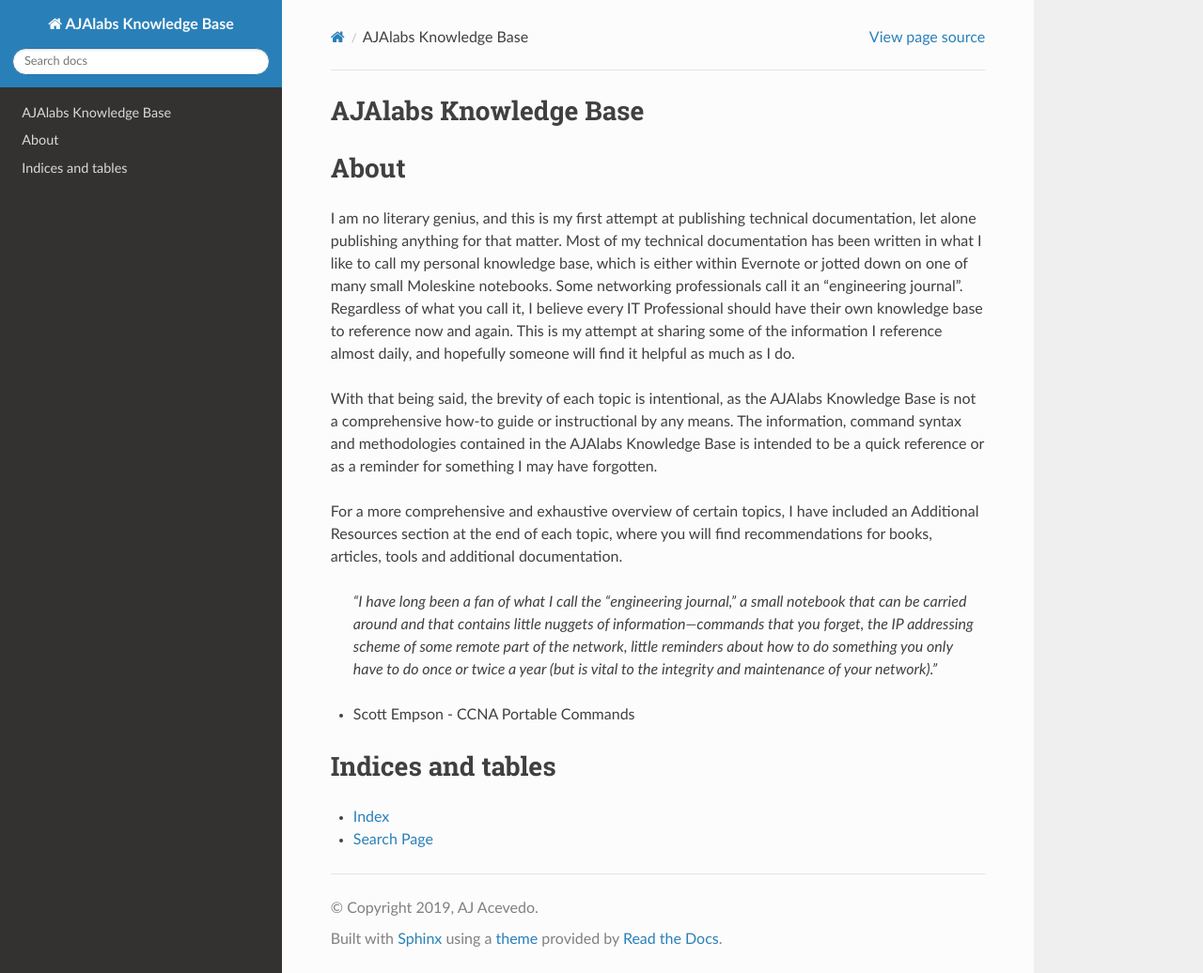
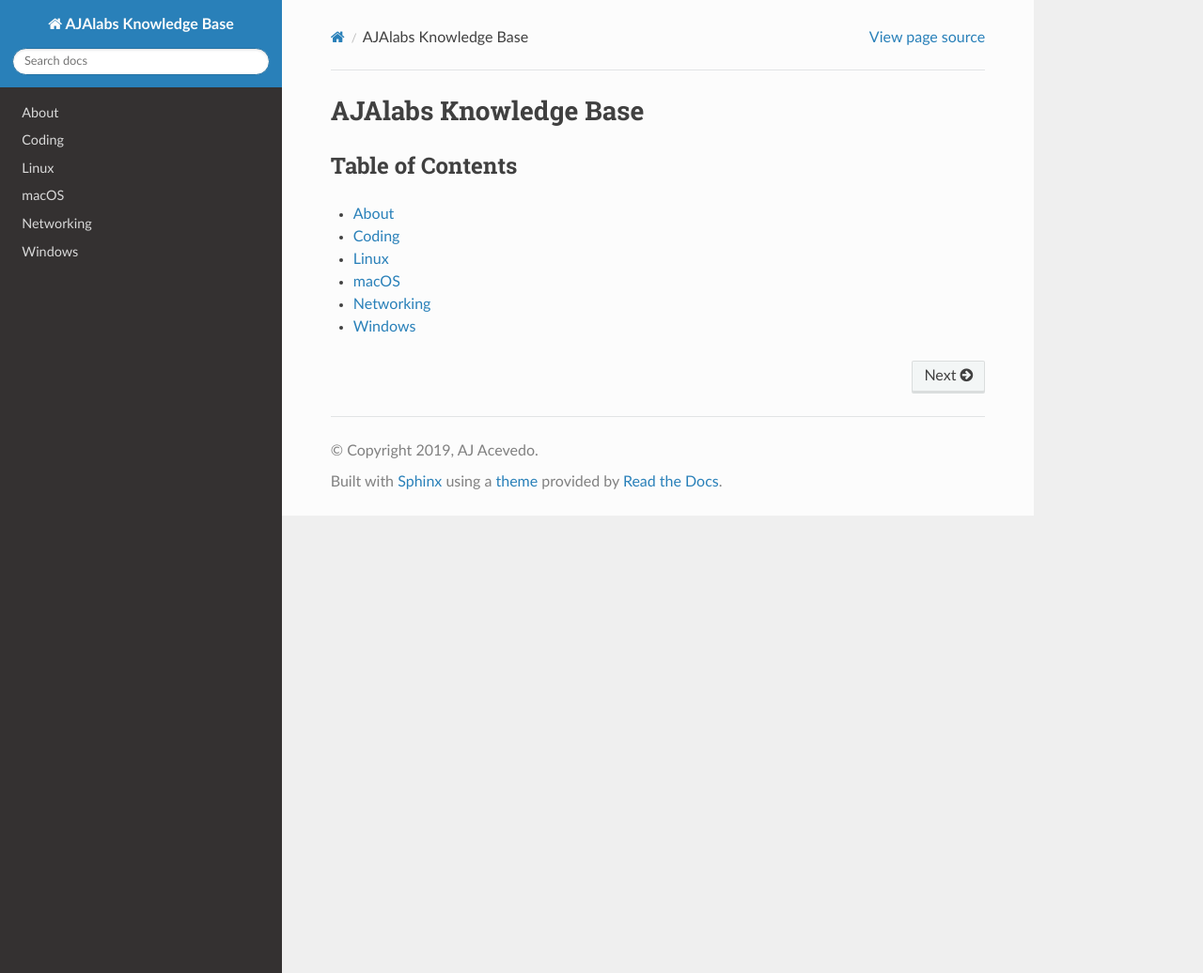
Before and after one commit to AJAlabs/kb, a Sphinx documentation site: the page built from docs/source/index.rst, in a window 1280 px wide and 1036 px high. Shown: the whole window at 94% size. Built offline with Sphinx 7.4.7 and the Read the Docs theme 2.0.0, drawn with Linux system fonts in a browser that asks for light colours.

Commit message:
Some basic structure

```diff
--- /dev/null
+++ b/docs/source/Coding.rst
@@ -0,0 +1,6 @@
+Coding
+===================
+
+Coding placeholder...
+
+Coding, Programming, Web Development, Scripting... Call it what you like. This section covers all of the above.
--- /dev/null
+++ b/docs/source/Linux.rst
@@ -0,0 +1,4 @@
+Linux
+==========
+
+Linux placeholder...
--- /dev/null
+++ b/docs/source/Networking.rst
@@ -0,0 +1,4 @@
+Networking
+==========
+
+Networking placeholder...
--- /dev/null
+++ b/docs/source/Windows.rst
@@ -0,0 +1,4 @@
+Windows
+================
+
+Windows placeholder...
--- a/docs/source/index.rst
+++ b/docs/source/index.rst
@@ -1,25 +1,16 @@
 AJAlabs Knowledge Base
 ======================
 
-About
-=====
-I am no literary genius, and this is my first attempt at publishing technical documentation, let alone publishing anything for that matter. Most of my technical documentation has been written in what I like to call my personal knowledge base, which is either within Evernote or jotted down on one of many small Moleskine notebooks. Some networking professionals call it an "engineering journal". Regardless of what you call it, I believe every IT Professional should have their own knowledge base to reference now and again. This is my attempt at sharing some of the information I reference almost daily, and hopefully someone will find it helpful as much as I do.
 
-With that being said, the brevity of each topic is intentional, as the AJAlabs Knowledge Base is not a comprehensive how-to guide or instructional by any means. The information, command syntax and methodologies contained in the AJAlabs Knowledge Base is intended to be a quick reference or as a reminder for something I may have forgotten.
-
-For a more comprehensive and exhaustive overview of certain topics, I have included an Additional Resources section at the end of each topic, where you will find recommendations for books, articles, tools and additional documentation.
-
-  *"I have long been a fan of what I call the “engineering journal,” a small notebook that can be carried around and that contains little nuggets of information—commands that you forget, the IP addressing scheme of some remote part of the network, little reminders about how to do something you only have to do once or twice a year (but is vital to the integrity and maintenance of your network)."*
-- Scott Empson - CCNA Portable Commands
-
+Table of Contents
+^^^^^^^^^^^^^^^^^^^^^^
 
 .. toctree::
    :maxdepth: 2
 
-
-
-Indices and tables
-==================
-
-* :ref:`genindex`
-* :ref:`search`
+   About
+   Coding
+   Linux
+   macOS
+   Networking
+   Windows
--- /dev/null
+++ b/docs/source/macOS.rst
@@ -0,0 +1,4 @@
+macOS
+==========
+
+macOS placeholder...
```
Also changed, not shown: docs/source/About.rst (added, +14 -0 lines).
